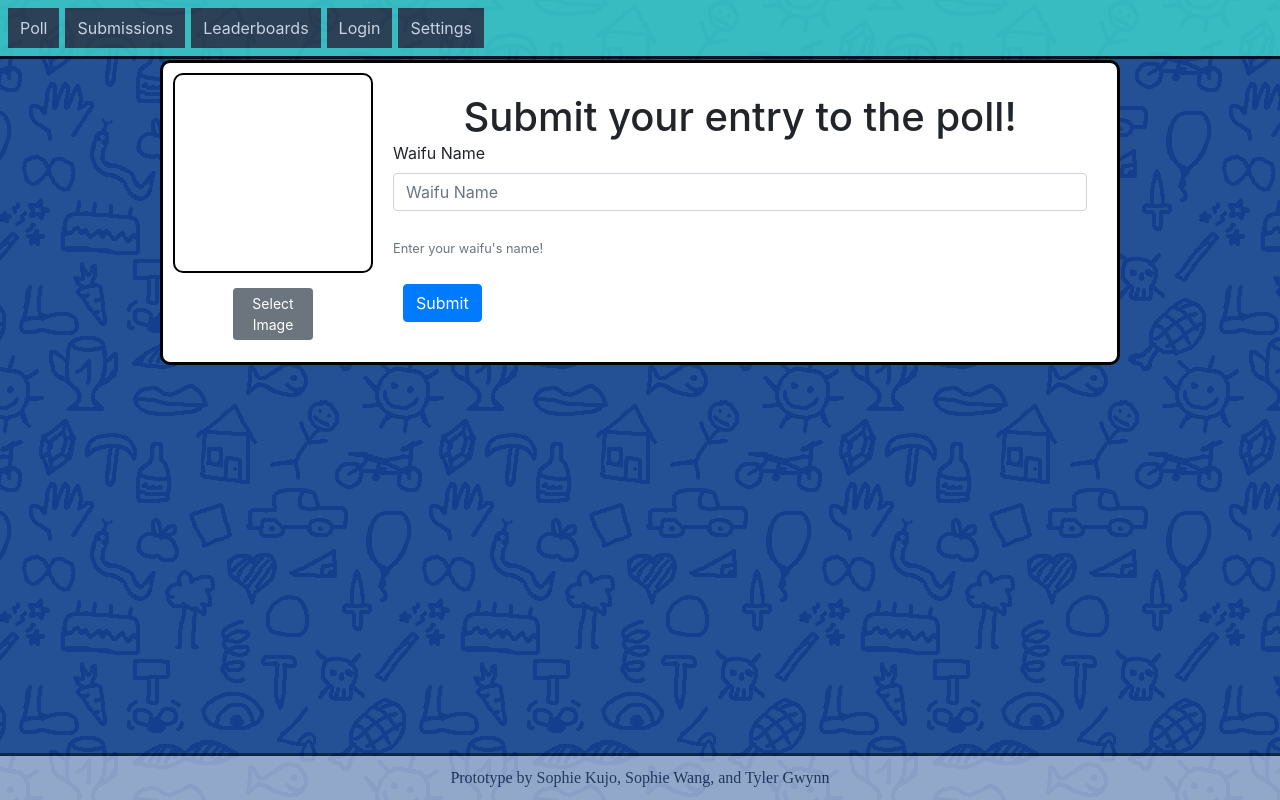
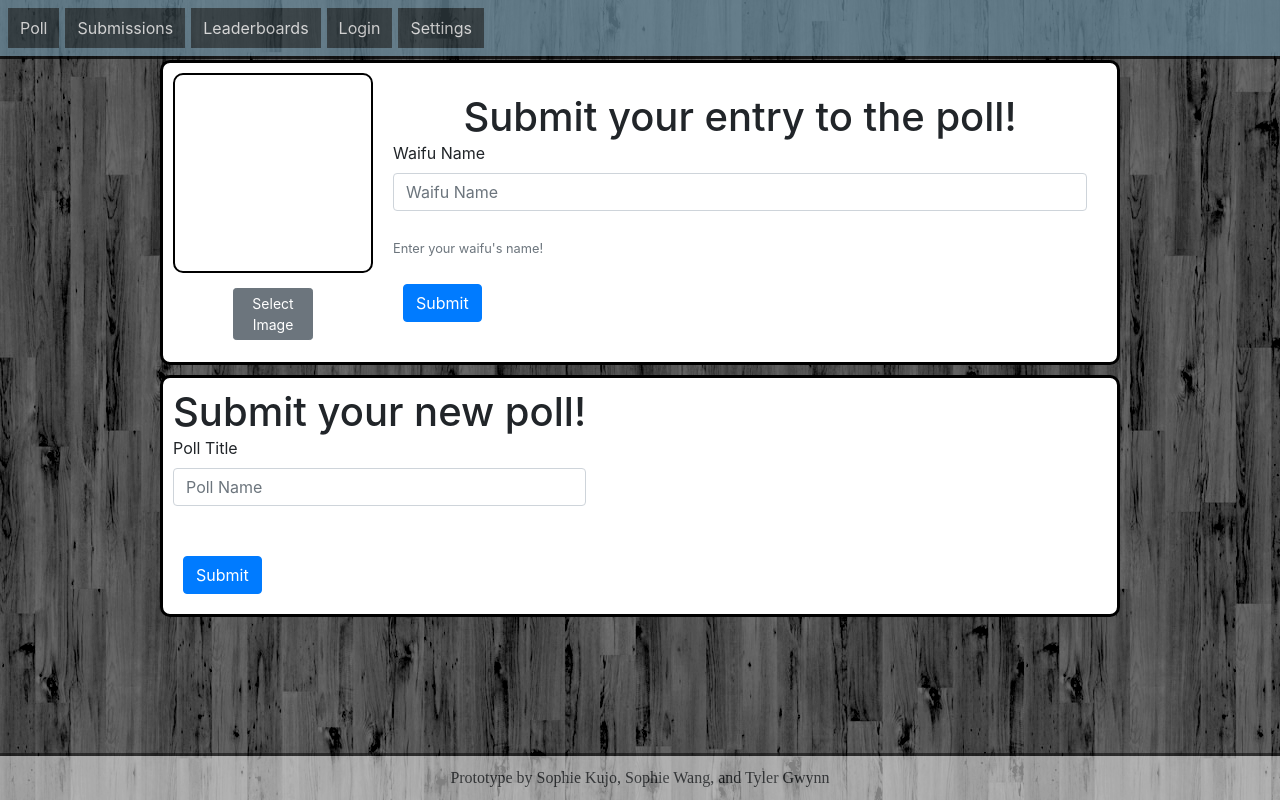
Before and after one commit to TaylorGwynn/476_final_project, a React (Create React App) app: page /submissions in a window 1280 px wide. Built offline with nearby package versions, Linux system fonts and the light colour scheme.

Commit message:
Added less goofy background, started "new poll"

```diff
--- a/src/App.css
+++ b/src/App.css
@@ -29,7 +29,7 @@
 }
 
 body {
-  background-image: url("assets/background.png");
+  background-image: url("assets/darkwood.png");
 }
 
 @keyframes App-logo-spin {
@@ -63,7 +63,7 @@ body {
   position: fixed;
   top: 0;
   border-bottom: 3px solid black;
-  background-color: turquoise;
+  background-color: rgb(103, 135, 153);
   padding: 5px;
   opacity: 0.75;
 }
--- a/src/Submissions.css
+++ b/src/Submissions.css
@@ -40,7 +40,7 @@ div {
     float:left;
 }
 
-#entry {
+#optionEntry {
     width: 100%;
 }
 
--- a/src/Submissions.tsx
+++ b/src/Submissions.tsx
@@ -5,7 +5,7 @@ import 'bootstrap/dist/css/bootstrap.min.css';
 
 export default class Submissions extends Component<any, any> {
     private readonly inputOpenFileRef: React.RefObject<HTMLInputElement> = React.createRef();
-    state = { image: undefined, entryName: "", error: "", }
+    state = { image: undefined, entryName: "", pollEntryName: "", error: "", submissionMsg: "", pollSubmissionMsg: ""}
     constructor(props: any, state: any) {
         super(props)
         this.handleClick.bind(this);
@@ -28,10 +28,25 @@ export default class Submissions extends Component<any, any> {
         })
         if (this.state.entryName.length > 0) this.setState({ error: "" })
     }
+    setPollEntryName = (e:any) => {
+        e.persist();
+        this.setState({
+            pollEntryName : e.target.value
+        })
+        if (this.state.pollEntryName.length > 0) this.setState({ error: "" })
+    }
 
     renderError() {
         const { entryName } = this.state
         return <Form.Label>{this.state.error}</Form.Label>
+    }
+    renderSubmissionMsg(){
+        const { entryName } = this.state
+        return <Form.Label>{this.state.submissionMsg}</Form.Label>
+    }
+    renderPollSubmissionMsg(){
+        const { pollEntryName } = this.state
+        return <Form.Label>{this.state.pollSubmissionMsg}</Form.Label>
     }
 
     submitEntry = () => {
@@ -45,15 +60,30 @@ export default class Submissions extends Component<any, any> {
         if (!result) {
             this.setState({ error: "This entry already exists in the poll!" })
         } else {
-            this.setState({ error: "Successfully added your entry." })
+            this.setState({ submissionMsg: "Successfully added your entry." })
         }
+    }
+    submitPollEntry = () => {
+        if (this.state.pollEntryName === "") {
+            this.setState({
+                error: "Please enter a name for your Poll entry."
+            })
+            return
+        }
+        //TODO make this into a new poll rather than a new entry!
+        // let result = this.props.newEntry({option: this.state.pollEntryName, image: this.state.image})
+        // if (!result) {
+        //     this.setState({ error: "This Poll already exists!" })
+        // } else {
+        //     this.setState({ pollSubmissionMsg: "Successfully added your Poll entry?" })
+        // }
     }
 
     render() {
         return (
             <div id="Submissions">
                 <div className="container">
-                    <div id="entry">
+                    <div id="optionEntry">
                         <div id="imageField">
                             <img id="profile-picture"
                                 src={
@@ -78,10 +108,26 @@ export default class Submissions extends Component<any, any> {
                             <Form.Group>
                                 <Form.Label>Waifu Name</Form.Label>
                                 <Form.Control type="text" placeholder="Waifu Name" onChange={this.setEntryName}/>
-                                {this.renderError()}
+                                {this.renderSubmissionMsg()}
                                 <Form.Text className="text-muted">Enter your waifu's name!</Form.Text>
                             </Form.Group>
                             <Button variant="primary" onClick={this.submitEntry}>Submit</Button>
+                            </Form>
+                        </div>
+                    </div>
+                </div>
+                <div className="container">
+                    <div id="pollEntry">
+                        <div id="pollNameField">
+                            <h1>Submit your new poll!</h1>
+                            <Form onSubmit={(e : any) => {e.preventDefault()}}>
+                            <Form.Group>
+                                <Form.Label>Poll Title</Form.Label>
+                                <Form.Control type="text" placeholder="Poll Name" onChange={this.setPollEntryName}/>
+                                {this.renderPollSubmissionMsg()}
+                                {/* <Form.Text className="text-muted">Enter your waifu's name!</Form.Text> */}
+                            </Form.Group>
+                            <Button variant="primary" onClick={this.submitPollEntry}>Submit</Button>
                             </Form>
                         </div>
                     </div>
```
Also changed, not shown: src/assets/darkwood.png (added).
